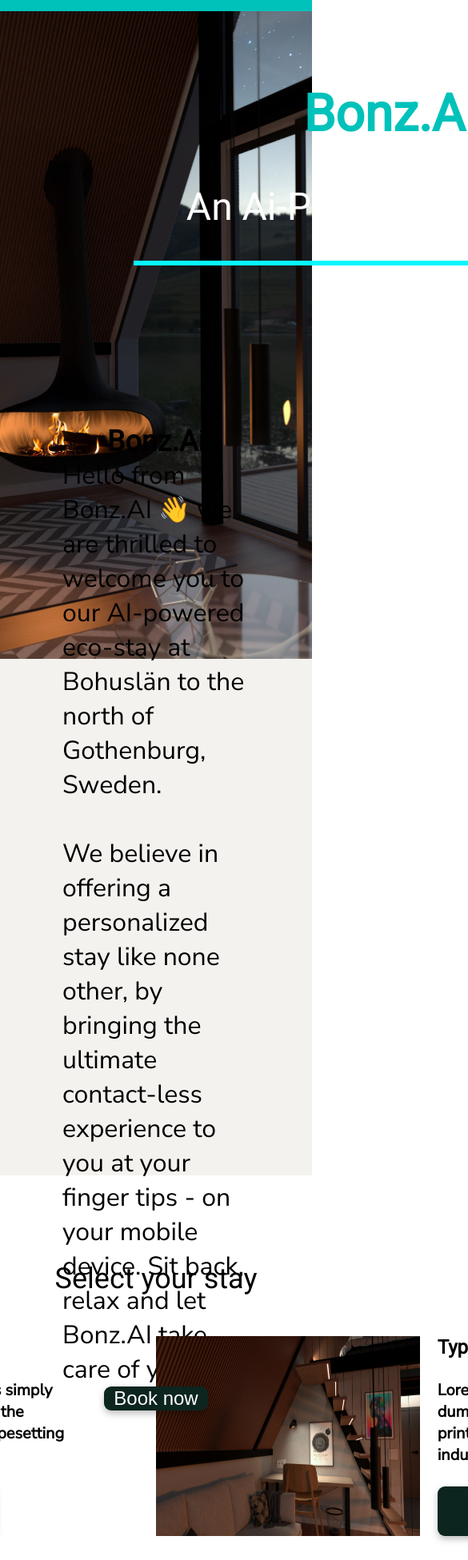
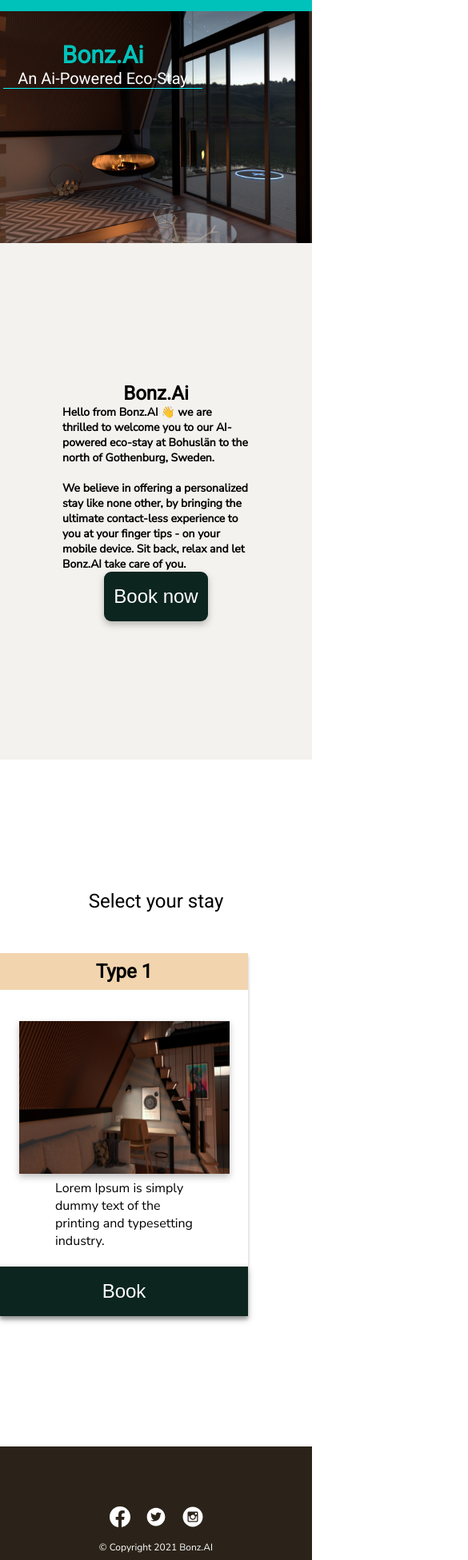
Before and after one commit to patriklussi/examination2-frontend-ux-ui-bonz.ai, a Vue app in the folder examination2-bonz.ai/: page /#/ in a window 390 px wide. Shown: the part 46-1997 px from the top of the page at 80% size, 585 px wide, since content can reach past the window. Built offline with nearby package versions, Linux system fonts and the light colour scheme.

Commit message:
Good shit

```diff
--- a/examination2-bonz.ai/src/components/Foot.vue
+++ b/examination2-bonz.ai/src/components/Foot.vue
@@ -39,4 +39,24 @@
           margin-top:34px;
         }
     }
+
+    @media screen and (max-width:500px) {
+
+      .foot-wrapper {
+        height: 208px;
+         .iconBox {
+        width:156px;
+        img {
+          height: 26px;
+        }
+        justify-content: space-evenly;
+      }
+      p {
+        font-size: 12px;
+        font-weight: 400;
+        margin-top:17px;
+      }
+      }
+
+    }
 </style>
--- a/examination2-bonz.ai/src/views/Home.vue
+++ b/examination2-bonz.ai/src/views/Home.vue
@@ -34,6 +34,13 @@
 
         <button class="generalButton">Book</button>
           </article>
+      </article>
+
+      <article class="MobileCard">
+          <h2>Type 1</h2>
+          <img class="cardImg" src="../assets/photos/01-night.jpg" alt="">
+             <p>Lorem Ipsum is simply <br> dummy text of the <br> printing and typesetting <br> industry.</p>
+               <button class="generalButton">Book</button>
       </article>
 
        <article class="card">
@@ -163,6 +170,9 @@
 
 
  }
+        .MobileCard {
+   display:None;
+ }
       .card {
 
       display: flex;
@@ -181,7 +191,7 @@
         font-weight: 600;
          }
      }
-   width: max-content;
+
   .cardImg {
    height: 250px;
    width: 100%;
@@ -190,5 +200,95 @@
 }
 
 
+@media screen and (max-width:500px) {
+ .wrapper {
+   display:grid;
+   grid-auto-columns: reapeat(1,1fr);
+ }
+
+
+ .pageHeader {
+   height: 290px;
+    .titleBox {
+    border-bottom: 1px solid #08f7fe;
+    width: 249px;
+    margin:0;
+    margin-top:37px;
+    margin-left: 4px;
+    h1 {
+      font-size: 30px;
+      color: #00c2ba;
+      align-self: center;
+      margin:0;
+
+    }
+    h2 {
+      font-size: 20px;
+      font-weight: 300;
+      color: white;
+      align-self: center;
+      margin:0;
+    }
+  }
+ }
+
+
+
+.mainSection {
+  p {
+    font-size:14px;
+    font-weight: 600;
+  }
+   h2 {
+   font-size: 24px;
+
+ }
+}
+
+.roomView {
+
+  .grid-container {
+   grid-template-rows:repeat(1,1fr);
+    .card {
+
+      display:none;
+    }
+    .MobileCard {
+      h2 {
+        width: 100%;
+        height:  45.13px;
+        background:#F2D4AE;
+       @include center;
+      }
+      p {
+        margin-bottom:21px;
+        margin-top:7px;
+      }
+      @include center;
+      flex-direction: column;
+      width:310px;
+      box-shadow: 0px 4px 4px rgba(0, 0, 0, 0.25);
+      img {
+        margin-top:39px;
+        height:  191px;
+      filter: drop-shadow(0px 4px 4px rgba(0, 0, 0, 0.25));
+      width:263px;
+      }
+
+      .generalButton {
+        width: 100%;
+        border-radius: 0;
+      }
+    }
+  }
+  h1 {
+    font-size:24px;
+  }
+}
+
+
+}
+
+
 
 </style>
```
